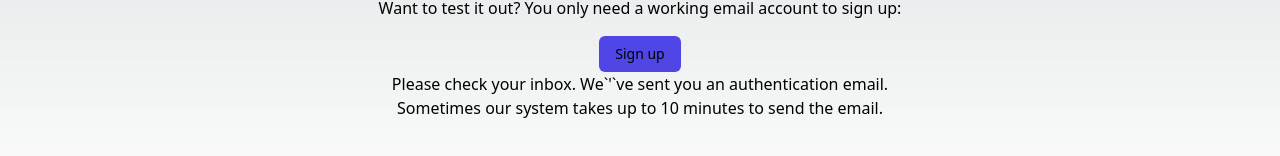
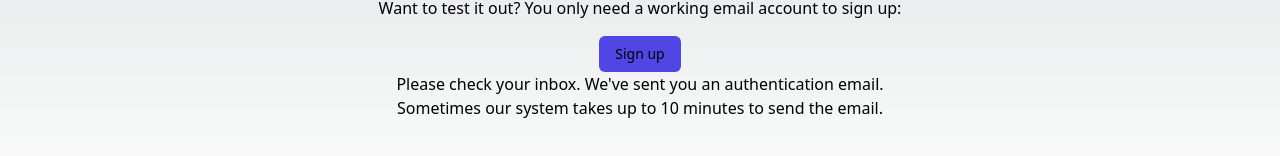
Before and after one commit to AdrianaMoralesQ/link-monstera, a Next.js app: page / in a window 1280 px wide. Shown: the part 240-396 px from the top of the page. Built offline with nearby package versions, Linux system fonts and the light colour scheme; no server answers; the database is empty.

Commit message:
fixed apos

```diff
--- a/pages/index.tsx
+++ b/pages/index.tsx
@@ -19,7 +19,7 @@ const Landing = () => {
 				Sign up
 			</Link>
 			<h3>
-				Please check your inbox. We`&apos;`ve sent you an authentication email.{" "}
+				Please check your inbox. We&apos;ve sent you an authentication email.{" "}
 			</h3>
 			<h3>Sometimes our system takes up to 10 minutes to send the email.</h3>
 			<h3 className="mt-8">Already have an account?</h3>
```
